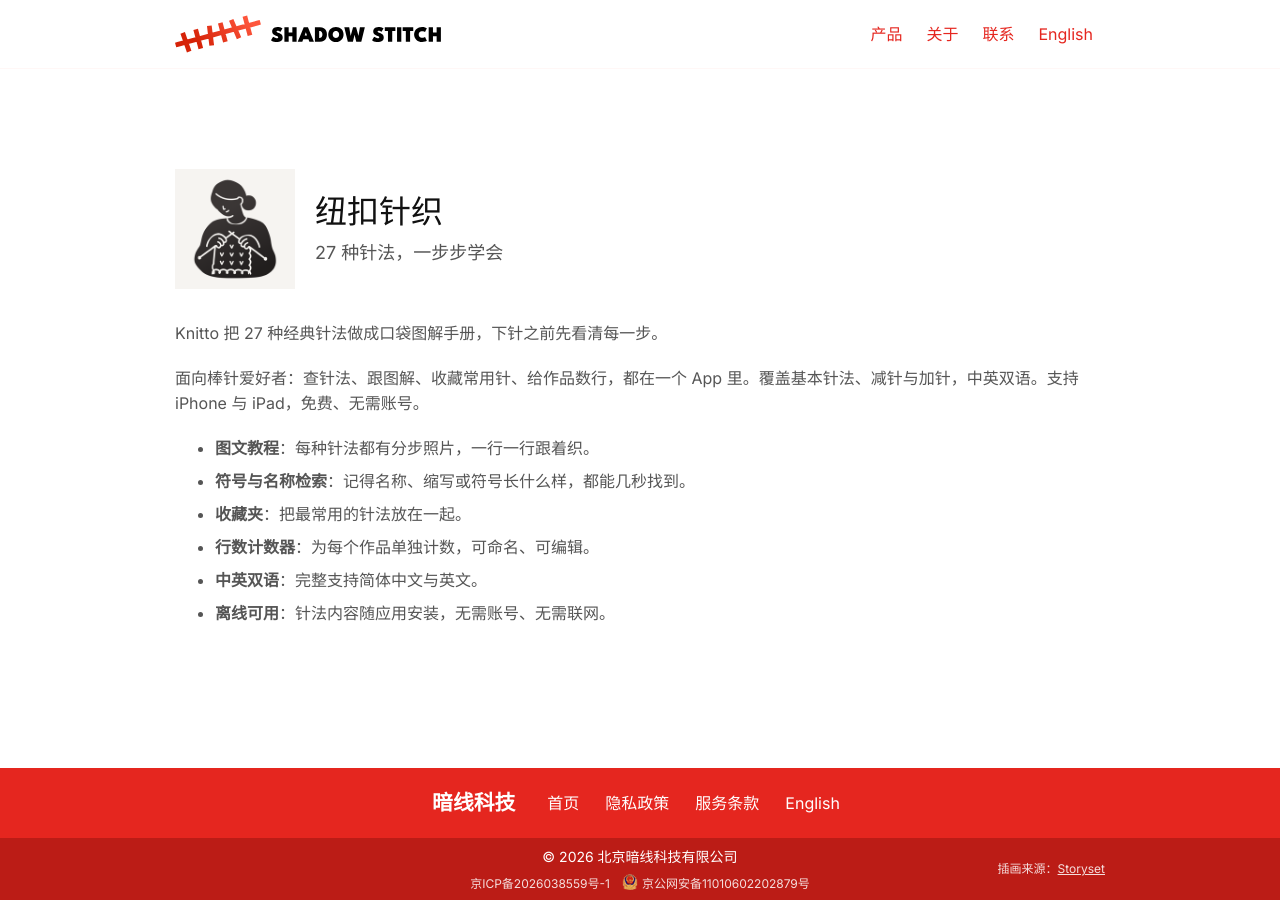
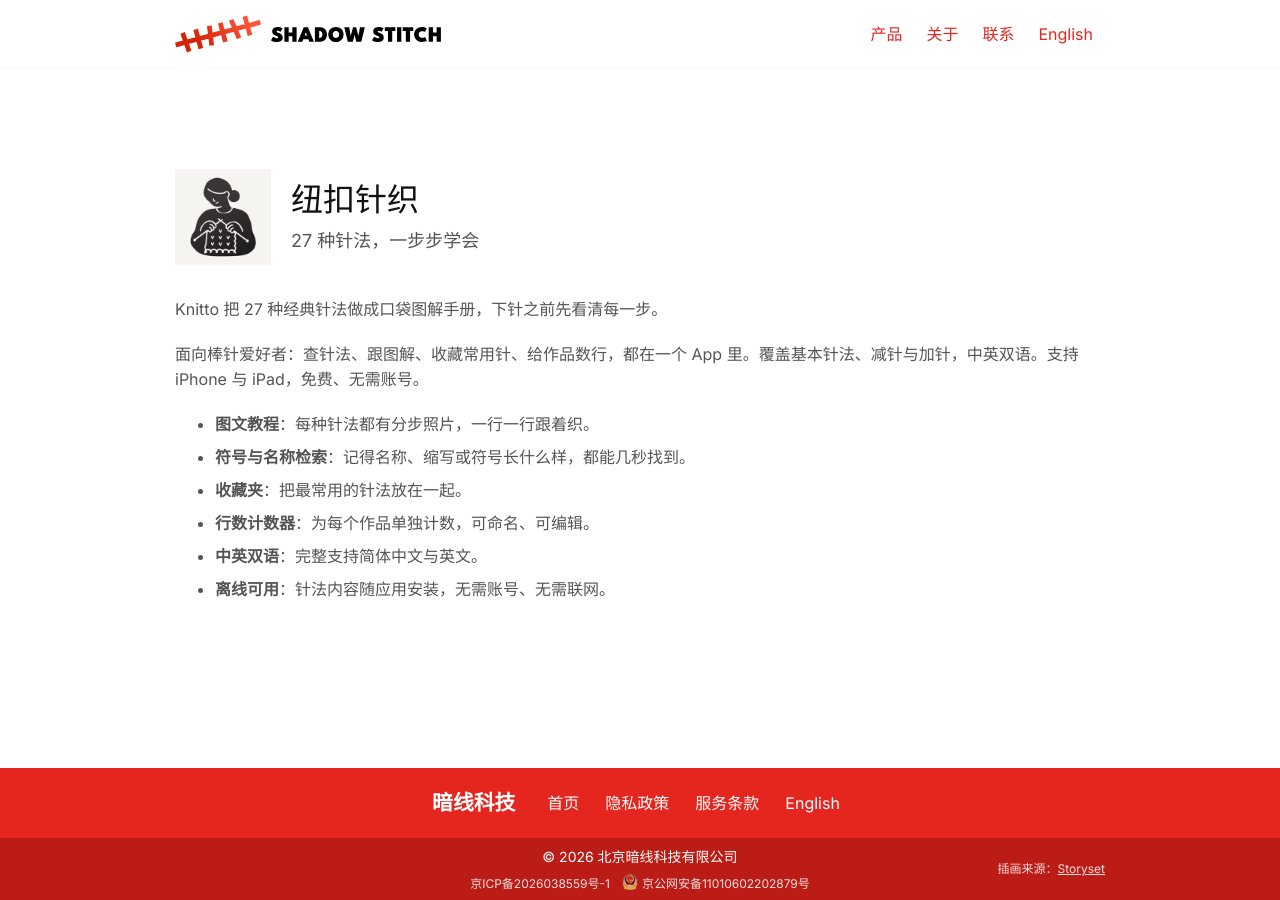
Before and after one commit to shadowstitchai/shadowstitchai.github.io, a Jekyll site: the page built from _products/knitto.md, in a window 1280 px wide. Built offline with Jekyll 4.4.1, drawn with Linux system fonts in a browser that asks for light colours.

Commit message:
style: shrink product detail app icon to 96px

```diff
--- a/_layouts/product.html
+++ b/_layouts/product.html
@@ -13,7 +13,7 @@ bodyClass: "page-service"
     <div class="product-main">
       <div class="product-header">
         {% if page.icon %}
-        <img class="product-icon" src="{{ page.icon | relative_url }}" alt="{{ page.title }} logo" width="120" height="120">
+        <img class="product-icon" src="{{ page.icon | relative_url }}" alt="{{ page.title }} logo" width="96" height="96">
         {% endif %}
         <div class="product-heading">
           <h1 class="title h2">{{page.title}}</h1>
--- a/_sass/pages/_page-service.scss
+++ b/_sass/pages/_page-service.scss
@@ -49,8 +49,8 @@
 
   .product-icon {
     flex-shrink: 0;
-    width: 120px;
-    height: 120px;
+    width: 96px;
+    height: 96px;
     display: block;
   }
 
```
